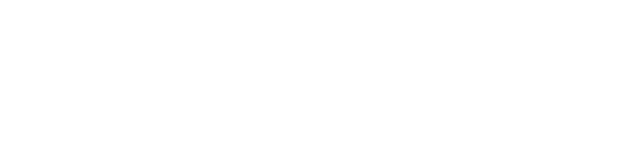
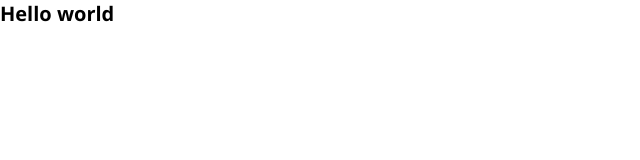
Before and after one commit to parvez-prottoy/HTML-CSS-Responsive-Page, a plain HTML site: page 01.Landing-Page/index.html in a window 1280 px wide. Shown: the whole page, without its empty margins (0-640 px from the left). Drawn offline with nearby package versions, Linux system fonts and the light colour scheme.

Commit message:
added css default style

```diff
--- a/01.Landing-Page/css/style.css
+++ b/01.Landing-Page/css/style.css
@@ -0,0 +1,34 @@
+/* ---------------------- default style start ---------------------- */
+@import url("https://fonts.googleapis.com/css2?family=Open+Sans:ital,wght@0,300..800;1,300..800&display=swap");
+/* root variable */
+:root {
+  /* colors */
+  --primaryColor: #000d83;
+  --secondaryColor: #0bb4ff;
+  --primaryTextColor: #040931;
+  --secondaryTextColor: #01030f;
+  --heroBg: #e7efff;
+  --footerBg: #f1f6ff;
+  /* font size */
+  --headingFs: 4rem;
+  --subHeadingFs: 1.8rem;
+  --textFs: 1.6rem;
+}
+*,
+*::after,
+*::after {
+  margin: 0;
+  padding: 0;
+  box-sizing: border-box;
+  text-decoration: none;
+  list-style: none;
+  scroll-behavior: smooth;
+}
+html {
+  font-size: 62.5%;
+}
+
+body {
+  font-family: "Open Sans", sans-serif;
+}
+/* ---------------------- default style end ---------------------- */
--- a/01.Landing-Page/index.html
+++ b/01.Landing-Page/index.html
@@ -7,5 +7,7 @@
     <!------------------- link stylesheet ------------------->
     <link rel="stylesheet" href="css/style.css" />
   </head>
-  <body></body>
+  <body>
+    <h1>Hello world</h1>
+  </body>
 </html>
```
